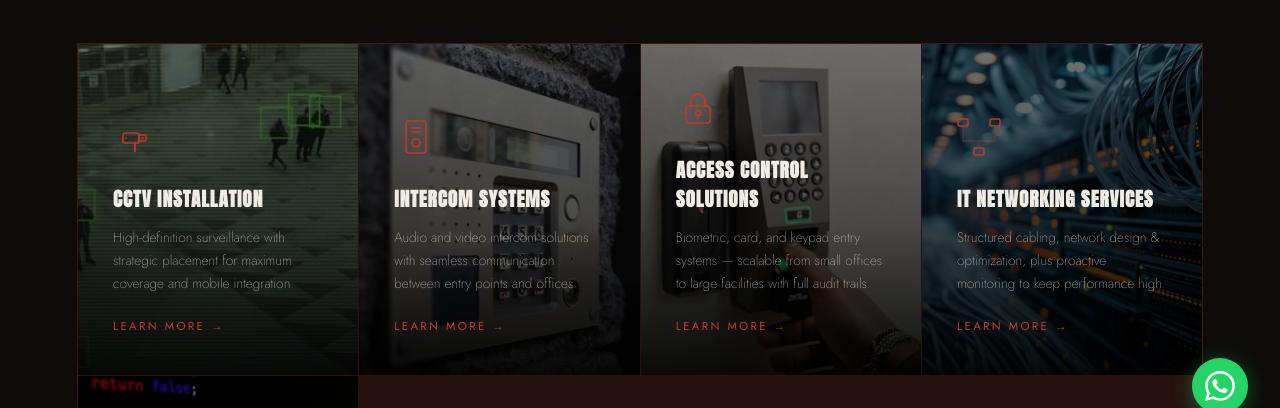
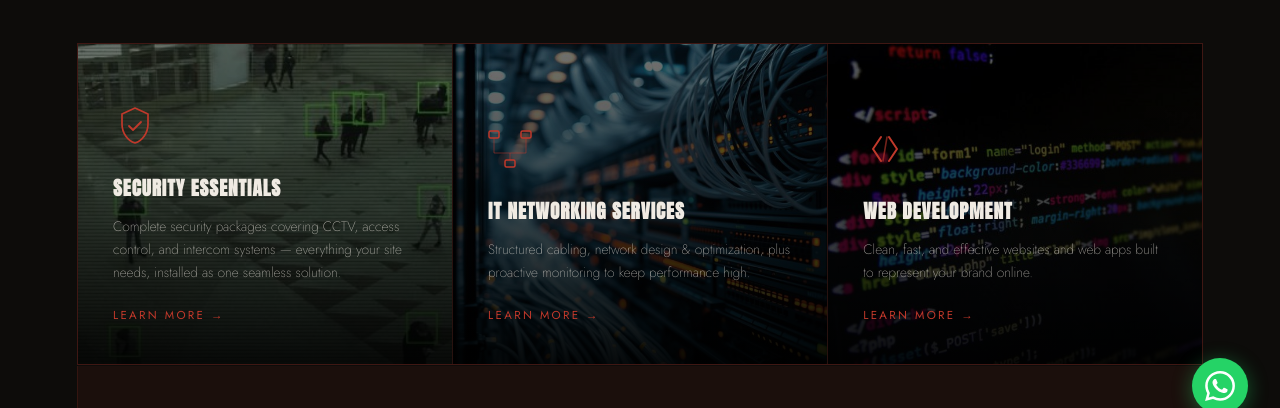
Before and after one commit to PhulusoN/stratovex, a plain HTML site: page index.html in a window 1280 px wide. Shown: the part 354-762 px from the top of the page. Drawn offline with Linux system fonts and the light colour scheme.

Commit message:
Update index.html

```diff
--- a/index.html
+++ b/index.html
@@ -6,6 +6,7 @@
   <title>Stratovex</title>
   <link rel="preconnect" href="https://fonts.googleapis.com">
   <link href="https://fonts.googleapis.com/css2?family=Anton&family=Jost:wght@200;400&display=swap" rel="stylesheet">
+    <link rel="icon" href="logo2.jpg" type="image/x-icon">
   <style>
     *, *::before, *::after { margin: 0; padding: 0; box-sizing: border-box; }
 
@@ -93,8 +94,8 @@
     .stats-bar { display:grid; grid-template-columns:1fr auto 1fr auto 1fr auto 1fr; align-items:center; margin-top:1px; background:rgba(192,57,43,0.08); border:1px solid rgba(192,57,43,0.15); border-top:none; padding:2.8rem 4rem; }
     .stats-bar__item { display:flex; flex-direction:column; align-items:center; gap:0.5rem; text-align:center; }
     .stats-bar__number-wrap { display:flex; align-items:baseline; gap:2px; }
-    .stats-bar__number { font-family:'Anton',sans-serif; font-size:clamp(2.4rem,4vw,3.8rem); line-height:1; color:var(--red); letter-spacing:-0.02em; }
-    .stats-bar__suffix { font-family:'Anton',sans-serif; font-size:clamp(1.4rem,2.5vw,2rem); color:var(--red); line-height:1; }
+    .stats-bar__number { font-family:'Anton',sans-serif; font-size:clamp(2.4rem,4vw,3.8rem); line-height:1; color:#ffffff; letter-spacing:-0.02em; }
+    .stats-bar__suffix { font-family:'Anton',sans-serif; font-size:clamp(1.4rem,2.5vw,2rem); color:#ffffff; line-height:1; }
     .stats-bar__label { font-family:'Jost',sans-serif; font-weight:200; font-size:0.78rem; letter-spacing:0.18em; text-transform:uppercase; color:rgba(240,235,227,0.5); }
     .stats-bar__divider { width:1px; height:48px; background:rgba(192,57,43,0.2); margin:0 2rem; }
     @media(max-width:768px){ .stats-bar { grid-template-columns:1fr 1fr; grid-template-rows:auto auto; gap:2.2rem 0; padding:2.4rem 2rem; } .stats-bar__divider { display:none; } }
@@ -102,7 +103,7 @@
 
     /* ── WHY US ── */
     #whyus { padding:7rem 6vw; background:#1c1c1c; border-top:1px solid rgba(192,57,43,0.15); position:relative; overflow:hidden; }
-    .whyus__ghost { position:absolute; top:-0.1em; right:4vw; font-family:'Anton',sans-serif; font-size:clamp(10rem,22vw,18rem); color:rgba(43, 177, 192, 0.04); line-height:1; pointer-events:none; user-select:none; letter-spacing:-0.02em; }
+    .whyus__ghost { position:absolute; top:-0.1em; right:4vw; font-family:'Anton',sans-serif; font-size:clamp(10rem,22vw,18rem); color:rgba(43,177,192,0.04); line-height:1; pointer-events:none; user-select:none; letter-spacing:-0.02em; }
     .whyus__inner { display:grid; grid-template-columns:1fr 1fr; gap:5rem; align-items:start; position:relative; z-index:1; }
     .whyus__eyebrow { font-size:0.68rem; letter-spacing:0.4em; text-transform:uppercase; color:var(--red); margin-bottom:1rem; display:block; font-family:'Jost',sans-serif; }
     .whyus__heading { font-family:'Anton',sans-serif; font-size:clamp(2.8rem,6vw,5.5rem); text-transform:uppercase; line-height:0.92; letter-spacing:0.02em; color:var(--light); margin-bottom:1.8rem; }
@@ -110,8 +111,8 @@
     .whyus__tagline { font-size:0.95rem; line-height:1.8; color:rgba(240,235,227,0.45); font-family:'Jost',sans-serif; font-weight:200; max-width:360px; }
     .whyus__items { display:flex; flex-direction:column; }
     .whyus__item { display:flex; align-items:flex-start; gap:1.4rem; padding:1.8rem 0; border-bottom:1px solid rgba(192,57,43,0.12); transition:background 0.3s; }
-    .whyus__item:first-child { border-top:1px solid rgb(255, 255, 255); }
-    .whyus__item-icon { width:44px; height:44px; border:1px solid rgb(255, 25, 0); display:flex; align-items:center; justify-content:center; flex-shrink:0; transition:background 0.3s, border-color 0.3s; }
+    .whyus__item:first-child { border-top:1px solid rgb(255,255,255); }
+    .whyus__item-icon { width:44px; height:44px; border:1px solid rgb(255,25,0); display:flex; align-items:center; justify-content:center; flex-shrink:0; transition:background 0.3s, border-color 0.3s; }
     .whyus__item:hover .whyus__item-icon { background:var(--red); border-color:var(--red); }
     .whyus__item-icon svg { width:20px; height:20px; color:var(--red); transition:color 0.3s; }
     .whyus__item:hover .whyus__item-icon svg { color:#fff; }
@@ -191,7 +192,7 @@
     .footer__contact-item a { color:rgba(240,235,227,0.45); text-decoration:none; transition:color 0.2s; }
     .footer__contact-item a:hover { color:var(--red); }
     .footer__socials { display:flex; gap:0.8rem; margin-top:1.6rem; }
-    .footer__social { width:36px; height:36px; border:1px solid rgba(238, 24, 0, 0.25); display:flex; align-items:center; justify-content:center; text-decoration:none; color:rgba(240,235,227,0.45); transition:background 0.25s, border-color 0.25s, color 0.25s; }
+    .footer__social { width:36px; height:36px; border:1px solid rgba(238,24,0,0.25); display:flex; align-items:center; justify-content:center; text-decoration:none; color:rgba(240,235,227,0.45); transition:background 0.25s, border-color 0.25s, color 0.25s; }
     .footer__social:hover { background:var(--red); border-color:var(--red); color:#fff; }
     .footer__social svg { width:16px; height:16px; }
     .footer__bottom { display:flex; align-items:center; justify-content:space-between; padding-top:2rem; flex-wrap:wrap; gap:1rem; }
@@ -216,22 +217,12 @@
     .reveal-stagger.visible > *:nth-child(1){ opacity:1;transform:translateY(0);transition-delay:0s; }
     .reveal-stagger.visible > *:nth-child(2){ opacity:1;transform:translateY(0);transition-delay:0.08s; }
     .reveal-stagger.visible > *:nth-child(3){ opacity:1;transform:translateY(0);transition-delay:0.16s; }
-    .reveal-stagger.visible > *:nth-child(4){ opacity:1;transform:translateY(0);transition-delay:0.24s; }
-    .reveal-stagger.visible > *:nth-child(5){ opacity:1;transform:translateY(0);transition-delay:0.32s; }
 
     @media(max-width:600px){ .services__header { flex-direction:column; align-items:flex-start; } .modal { padding:2rem 1.6rem; } .quote__form { grid-template-columns:1fr; } .quote__form .full { grid-column:1; } }
 
     /* ── ICON ANIMATIONS ── */
-    @keyframes cctvPan { 0%{transform:rotate(-25deg);} 50%{transform:rotate(25deg);} 100%{transform:rotate(-25deg);} }
-    .icon-cctv .cctv-body { transform-box:fill-box; transform-origin:50% 100%; }
-    .service-card:hover .icon-cctv .cctv-body { animation:cctvPan 2s ease-in-out infinite; }
-    @keyframes pulseRing { 0%{r:4;opacity:0.9;} 100%{r:11;opacity:0;} }
-    @keyframes btnPress  { 0%,100%{r:4;} 40%{r:3.2;} }
-    .service-card:hover .intercom-pulse { animation:pulseRing 1.2s ease-out infinite; }
-    .service-card:hover .intercom-btn   { animation:btnPress  1.2s ease-in-out infinite; }
-    @keyframes shackleOpen { 0%,100%{transform:translateY(0);} 40%{transform:translateY(-6px);} 60%{transform:translateY(-6px);} }
-    .lock-shackle { transform-box:fill-box; transform-origin:50% 100%; }
-    .service-card:hover .lock-shackle { animation:shackleOpen 1.8s ease-in-out infinite; }
+    @keyframes shieldPulse { 0%,100%{transform:scale(1);} 50%{transform:scale(1.07);} }
+    .service-card:hover .shield-icon { animation:shieldPulse 1.6s ease-in-out infinite; transform-box:fill-box; transform-origin:center; }
     .net-pulse-1, .net-pulse-2 { opacity:0; }
     .service-card:hover .net-pulse-1 { opacity:1; }
     .service-card:hover .net-pulse-2 { opacity:0.7; }
@@ -283,47 +274,24 @@
     </div>
     <p class="services__sub">Tailored technology and security solutions for residential, commercial, and industrial clients.</p>
   </div>
+
   <div class="services__grid reveal-stagger">
-    <div class="service-card" onclick="openModal('cctv')">
+
+    <!-- SECURITY ESSENTIALS -->
+    <div class="service-card" onclick="openModal('security')">
       <div class="service-card__bg" style="background-image:url('cctv.jpg')"></div>
-      <svg class="service-card__icon icon-cctv" viewBox="0 0 44 44" fill="none">
-        <line x1="22" y1="36" x2="22" y2="28" stroke="#c0392b" stroke-width="1.8" stroke-linecap="round"/>
-        <g class="cctv-body" transform-origin="22 28">
-          <rect x="10" y="18" width="16" height="10" rx="2" fill="none" stroke="#c0392b" stroke-width="1.6"/>
-          <rect x="26" y="20" width="7" height="6" rx="1" fill="none" stroke="#c0392b" stroke-width="1.5"/>
-          <circle cx="29.5" cy="23" r="1.5" fill="#c0392b" opacity="0.6"/>
-          <circle cx="13" cy="23" r="1" fill="#c0392b" opacity="0.8"/>
+      <svg class="service-card__icon" viewBox="0 0 44 44" fill="none">
+        <g class="shield-icon">
+          <path d="M22 5L9 11v10c0 8.8 5.6 17 13 19 7.4-2 13-10.2 13-19V11L22 5z" stroke="#c0392b" stroke-width="1.7" stroke-linejoin="round"/>
+          <path d="M16 23l4 4 8-8" stroke="#c0392b" stroke-width="1.8" stroke-linecap="round" stroke-linejoin="round"/>
         </g>
       </svg>
-      <h3 class="service-card__title">CCTV Installation</h3>
-      <p class="service-card__blurb">High-definition surveillance with strategic placement for maximum coverage and mobile integration.</p>
+      <h3 class="service-card__title">Security Essentials</h3>
+      <p class="service-card__blurb">Complete security packages covering CCTV, access control, and intercom systems — everything your site needs, installed as one seamless solution.</p>
       <span class="service-card__more">Learn more →</span>
     </div>
-    <div class="service-card" onclick="openModal('intercom')">
-      <div class="service-card__bg" style="background-image:url('intercom.jpg')"></div>
-      <svg class="service-card__icon icon-intercom" viewBox="0 0 44 44" fill="none">
-        <rect x="12" y="6" width="20" height="32" rx="3" stroke="#c0392b" stroke-width="1.6"/>
-        <line x1="17" y1="13" x2="27" y2="13" stroke="#c0392b" stroke-width="1.3" stroke-linecap="round"/>
-        <line x1="17" y1="17" x2="27" y2="17" stroke="#c0392b" stroke-width="1.3" stroke-linecap="round"/>
-        <circle class="intercom-btn" cx="22" cy="28" r="4" stroke="#c0392b" stroke-width="1.6"/>
-        <circle class="intercom-pulse" cx="22" cy="28" r="4" stroke="#c0392b" stroke-width="1.2" opacity="0"/>
-      </svg>
-      <h3 class="service-card__title">Intercom Systems</h3>
-      <p class="service-card__blurb">Audio and video intercom solutions with seamless communication between entry points and offices.</p>
-      <span class="service-card__more">Learn more →</span>
-    </div>
-    <div class="service-card" onclick="openModal('access')">
-      <div class="service-card__bg" style="background-image:url('access.jpg')"></div>
-      <svg class="service-card__icon icon-lock" viewBox="0 0 44 44" fill="none">
-        <rect x="10" y="20" width="24" height="17" rx="3" stroke="#c0392b" stroke-width="1.6"/>
-        <circle cx="22" cy="27" r="2.5" stroke="#c0392b" stroke-width="1.4"/>
-        <line x1="22" y1="29.5" x2="22" y2="33" stroke="#c0392b" stroke-width="1.4" stroke-linecap="round"/>
-        <path class="lock-shackle" d="M15 20V15a7 7 0 0114 0v5" stroke="#c0392b" stroke-width="1.8" stroke-linecap="round" fill="none"/>
-      </svg>
-      <h3 class="service-card__title">Access Control Solutions</h3>
-      <p class="service-card__blurb">Biometric, card, and keypad entry systems — scalable from small offices to large facilities with full audit trails.</p>
-      <span class="service-card__more">Learn more →</span>
-    </div>
+
+    <!-- IT NETWORKING -->
     <div class="service-card" onclick="openModal('networking')">
       <div class="service-card__bg" style="background-image:url('network.jpg')"></div>
       <svg class="service-card__icon icon-network" viewBox="0 0 44 44" fill="none">
@@ -341,6 +309,8 @@
       <p class="service-card__blurb">Structured cabling, network design & optimization, plus proactive monitoring to keep performance high.</p>
       <span class="service-card__more">Learn more →</span>
     </div>
+
+    <!-- WEB DEVELOPMENT -->
     <div class="service-card" onclick="openModal('webdev')">
       <div class="service-card__bg" style="background-image:url('web.jpg')"></div>
       <svg class="service-card__icon icon-webdev" viewBox="0 0 44 44" fill="none">
@@ -352,6 +322,7 @@
       <p class="service-card__blurb">Clean, fast, and effective websites and web apps built to represent your brand online.</p>
       <span class="service-card__more">Learn more →</span>
     </div>
+
   </div>
 
   <!-- STATS BAR -->
@@ -456,9 +427,7 @@
         <label>Service Needed</label>
         <select id="quoteService">
           <option value="">Select a service…</option>
-          <option>CCTV Installation</option>
-          <option>Intercom Systems</option>
-          <option>Access Control Solutions</option>
+          <option>Security Essentials</option>
           <option>IT Networking Services</option>
           <option>Web Development</option>
           <option>Multiple / Other</option>
@@ -500,9 +469,7 @@
     <div>
       <p class="footer__col-title">Services</p>
       <ul class="footer__links">
-        <li><a href="#services" onclick="openModal('cctv')">CCTV Installation</a></li>
-        <li><a href="#services" onclick="openModal('intercom')">Intercom Systems</a></li>
-        <li><a href="#services" onclick="openModal('access')">Access Control</a></li>
+        <li><a href="#services" onclick="openModal('security')">Security Essentials</a></li>
         <li><a href="#services" onclick="openModal('networking')">IT Networking</a></li>
         <li><a href="#services" onclick="openModal('webdev')">Web Development</a></li>
       </ul>
@@ -560,31 +527,60 @@
   function scrollToTop(e) { if(e) e.preventDefault(); closeDrawer(); window.scrollTo({ top:0, behavior:'smooth' }); }
   window.addEventListener('resize', () => { if(window.innerWidth > 768) closeDrawer(); });
 
-  // ── MODAL ─────────────────────────────────────────────
+  // ── MODAL DATA ────────────────────────────────────────
   const services = {
-    cctv:       { title:'CCTV Installation',       icon:'<path d="M15 10l4.553-2.069A1 1 0 0121 8.87V15.13a1 1 0 01-1.447.9L15 14M3 8h12v8H3z"/><circle cx="7" cy="12" r="1"/>',                                                                                                                                               body:'High-definition surveillance systems professionally installed for your site. We handle strategic camera placement for maximum coverage, ensuring every angle is secured and monitored.',    features:['High-definition surveillance systems','Strategic camera placement for maximum coverage','Remote monitoring and mobile integration'] },
-    intercom:   { title:'Intercom Systems',         icon:'<rect x="5" y="2" width="14" height="20" rx="2"/><circle cx="12" cy="17" r="1"/><line x1="9" y1="6" x2="15" y2="6"/><line x1="9" y1="9" x2="15" y2="9"/>',                                                                                                         body:'Audio and video intercom solutions that keep your premises connected. We ensure seamless communication between entry points and offices, fully integrated with your access control systems.', features:['Audio and video intercom solutions','Seamless communication between entry points and offices','Integration with access control systems'] },
-    access:     { title:'Access Control Solutions', icon:'<rect x="3" y="11" width="18" height="11" rx="2"/><path d="M7 11V7a5 5 0 0110 0v4"/><circle cx="12" cy="16" r="1"/>',                                                                                                                                                 body:'Scalable access control from small offices to large facilities. We deploy biometric, card, and keypad entry systems backed by full audit trails and reporting for complete accountability.',  features:['Biometric, card, and keypad entry systems','Scalable solutions for small offices to large facilities','Enhanced security with audit trails and reporting'] },
-    networking: { title:'IT Networking Services',   icon:'<rect x="2" y="3" width="6" height="4" rx="1"/><rect x="16" y="3" width="6" height="4" rx="1"/><rect x="9" y="17" width="6" height="4" rx="1"/><line x1="5" y1="7" x2="5" y2="14"/><line x1="19" y1="7" x2="19" y2="14"/><line x1="5" y1="14" x2="19" y2="14"/><line x1="12" y1="14" x2="12" y2="17"/>', body:'End-to-end network design, installation, and optimization for businesses that demand performance. We offer structured cabling, proactive monitoring, and ongoing troubleshooting.',          features:['Structured cabling (fiber, PoE, wireless alternatives)','Network design, installation, and optimization','Troubleshooting and proactive monitoring for performance'] },
-    webdev:     { title:'Web Development',          icon:'<polyline points="16 18 22 12 16 6"/><polyline points="8 6 2 12 8 18"/>',                                                                                                                                                                                               body:'We build fast, modern, and professional websites and web applications that represent your brand and work hard for your business — from landing pages to full custom platforms.',           features:['Custom website design & development','Mobile-responsive & SEO-ready builds','E-commerce & booking systems','CMS integration (WordPress, etc.)','Hosting, maintenance & ongoing support'] }
+    security: {
+      title: 'Security Essentials',
+      icon: '<path d="M12 2L3 6v6c0 5.55 3.84 10.74 9 12 5.16-1.26 9-6.45 9-12V6l-9-4z"/><path d="M9 12l2 2 4-4" stroke-linecap="round" stroke-linejoin="round"/>',
+      body: 'Our Security Essentials package brings together CCTV surveillance, access control, and intercom systems into one cohesive installation. We assess your site and deploy the right combination of technologies to give you complete, layered protection.',
+      features: [
+        'HD CCTV cameras with remote viewing & mobile alerts',
+        'Access control — biometric, card, and keypad entry',
+        'Audio & video intercom systems for entry points',
+        'Integrated setup with a single point of support',
+        'Scalable for homes, offices, and large facilities'
+      ]
+    },
+    networking: {
+      title: 'IT Networking Services',
+      icon: '<rect x="2" y="3" width="6" height="4" rx="1"/><rect x="16" y="3" width="6" height="4" rx="1"/><rect x="9" y="17" width="6" height="4" rx="1"/><line x1="5" y1="7" x2="5" y2="14"/><line x1="19" y1="7" x2="19" y2="14"/><line x1="5" y1="14" x2="19" y2="14"/><line x1="12" y1="14" x2="12" y2="17"/>',
+      body: 'End-to-end network design, installation, and optimization for businesses that demand performance. We offer structured cabling, proactive monitoring, and ongoing troubleshooting.',
+      features: [
+        'Structured cabling (fiber, PoE, wireless alternatives)',
+        'Network design, installation, and optimization',
+        'Troubleshooting and proactive monitoring for performance'
+      ]
+    },
+    webdev: {
+      title: 'Web Development',
+      icon: '<polyline points="16 18 22 12 16 6"/><polyline points="8 6 2 12 8 18"/>',
+      body: 'We build fast, modern, and professional websites and web applications that represent your brand and work hard for your business — from landing pages to full custom platforms.',
+      features: [
+        'Custom website design & development',
+        'Mobile-responsive & SEO-ready builds',
+        'E-commerce & booking systems',
+        'CMS integration (WordPress, etc.)',
+        'Hosting, maintenance & ongoing support'
+      ]
+    }
   };
 
   function openModal(key) {
     const s = services[key];
-    document.getElementById('modalTitle').textContent = s.title;
-    document.getElementById('modalIcon').innerHTML    = s.icon;
-    document.getElementById('modalBody').textContent  = s.body;
+    document.getElementById('modalTitle').textContent  = s.title;
+    document.getElementById('modalIcon').innerHTML     = s.icon;
+    document.getElementById('modalBody').textContent   = s.body;
     document.getElementById('modalFeatures').innerHTML = s.features.map(f => '<li>' + f + '</li>').join('');
     const sel = document.getElementById('quoteService');
     for(let i = 0; i < sel.options.length; i++){ if(sel.options[i].text === s.title){ sel.selectedIndex = i; break; } }
     document.getElementById('modalOverlay').classList.add('open');
     document.body.style.overflow = 'hidden';
   }
-  function closeModal(e)     { if(e.target === document.getElementById('modalOverlay')) closeModalDirect(); }
-  function closeModalDirect(){ document.getElementById('modalOverlay').classList.remove('open'); document.body.style.overflow = ''; }
+  function closeModal(e)      { if(e.target === document.getElementById('modalOverlay')) closeModalDirect(); }
+  function closeModalDirect() { document.getElementById('modalOverlay').classList.remove('open'); document.body.style.overflow = ''; }
   document.addEventListener('keydown', e => { if(e.key === 'Escape') closeModalDirect(); });
 
-  // ── QUOTE ─────────────────────────────────────────────
+  // ── QUOTE FORM ────────────────────────────────────────
   function handleSubmit(e) {
     e.preventDefault();
     const btn = e.target.querySelector('.quote__submit');
```
